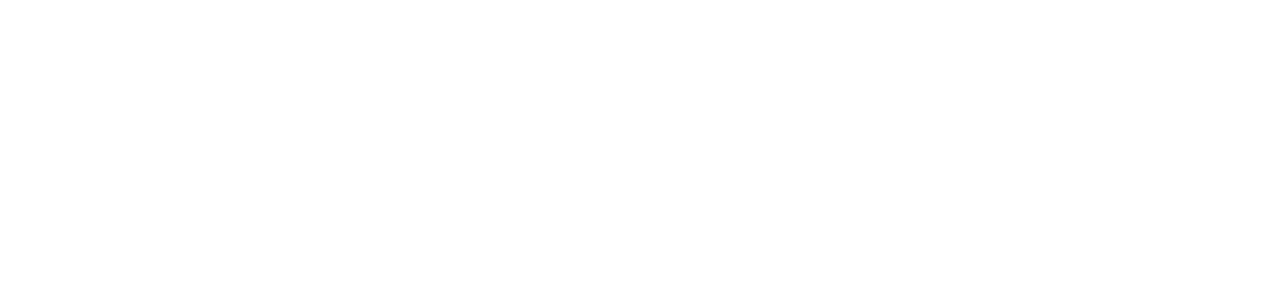
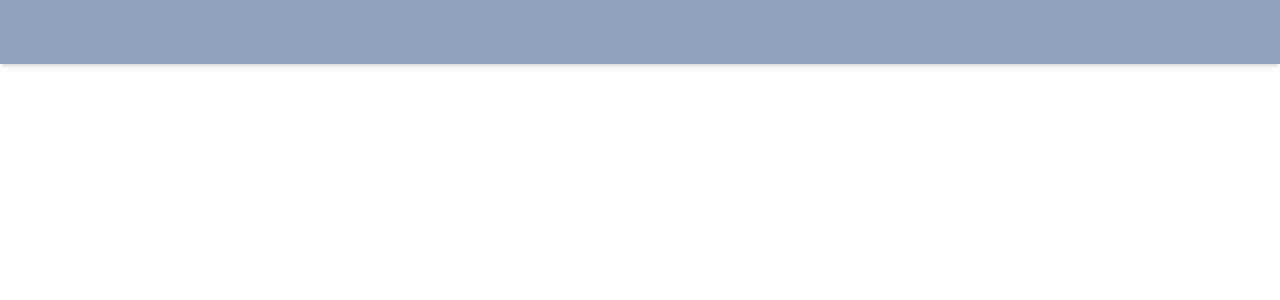
Before and after one commit to Peltre/Portfolio, a Next.js app: page / in a window 1280 px wide. Shown: the top 300 px of the page. Built offline with nearby package versions, Linux system fonts and the light colour scheme.

Commit message:
Add component to main

```diff
--- a/src/app/page.tsx
+++ b/src/app/page.tsx
@@ -1,10 +1,11 @@
 import React from 'react'
+import Navbar from './Components/Navbar'
 
 const page = () => {
   return (
-    <div>
-
-    </div>
+    <main>
+      <Navbar />
+    </main>
   )
 }
 
```
